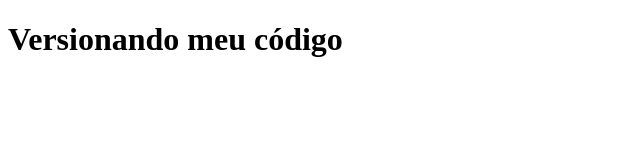
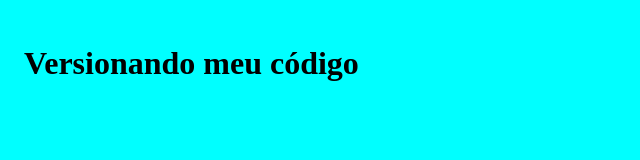
Before and after one commit to FABIO-GARCIAA/expoetec-web, a plain HTML site: page index.html in a window 1280 px wide. Shown: the whole page, without its empty margins (0-640 px from the left). Drawn offline with Linux system fonts and the light colour scheme.

Commit message:
add estilo

```diff
--- a/index.html
+++ b/index.html
@@ -4,6 +4,7 @@
     <meta charset="UTF-8">
     <meta name="viewport" content="width=device-width, initial-scale=1.0">
     <title>Primeira Aula Git </title>
+    <link rel="stylesheet" href="style.css">
 </head>
 <body>
     <h1>Versionando meu código</h1>
--- /dev/null
+++ b/style.css
@@ -0,0 +1,4 @@
+body {
+    background-color: aqua;
+    padding: 1rem;
+}
```
